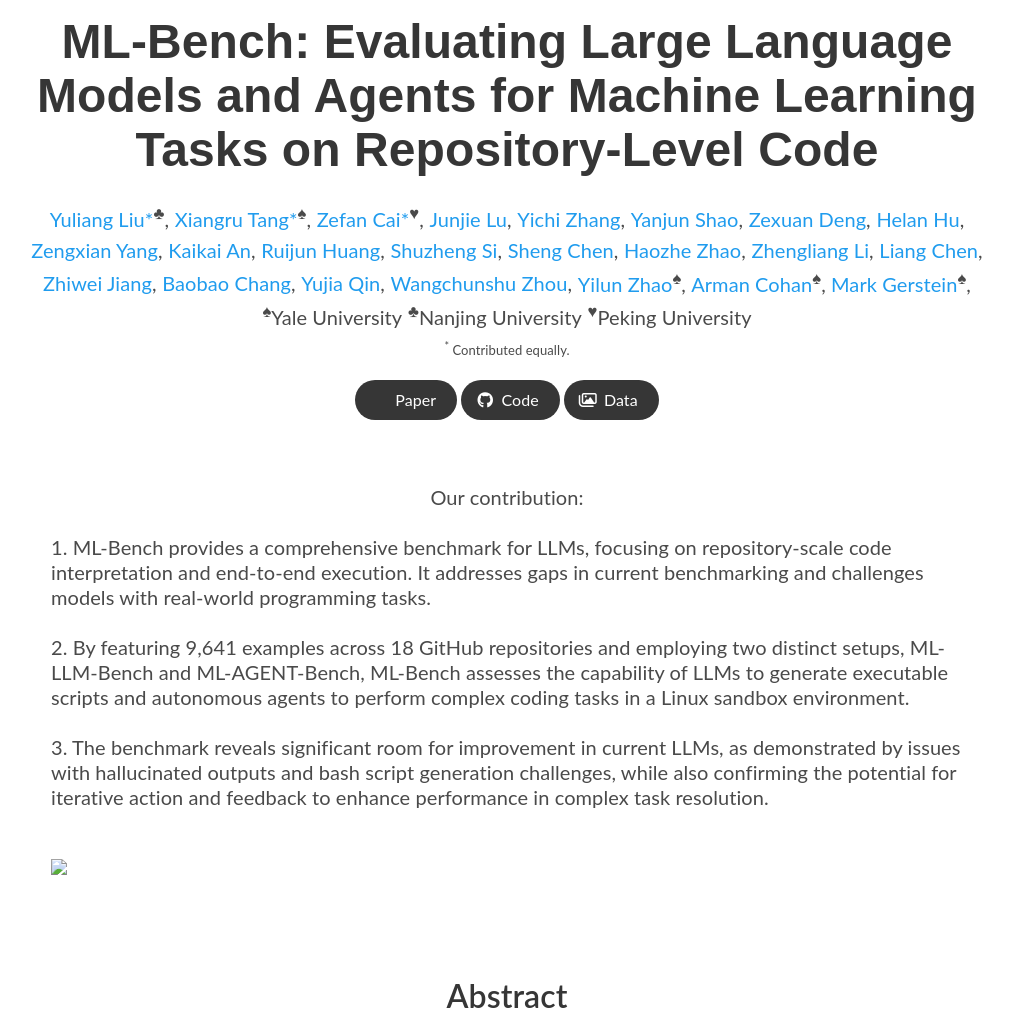
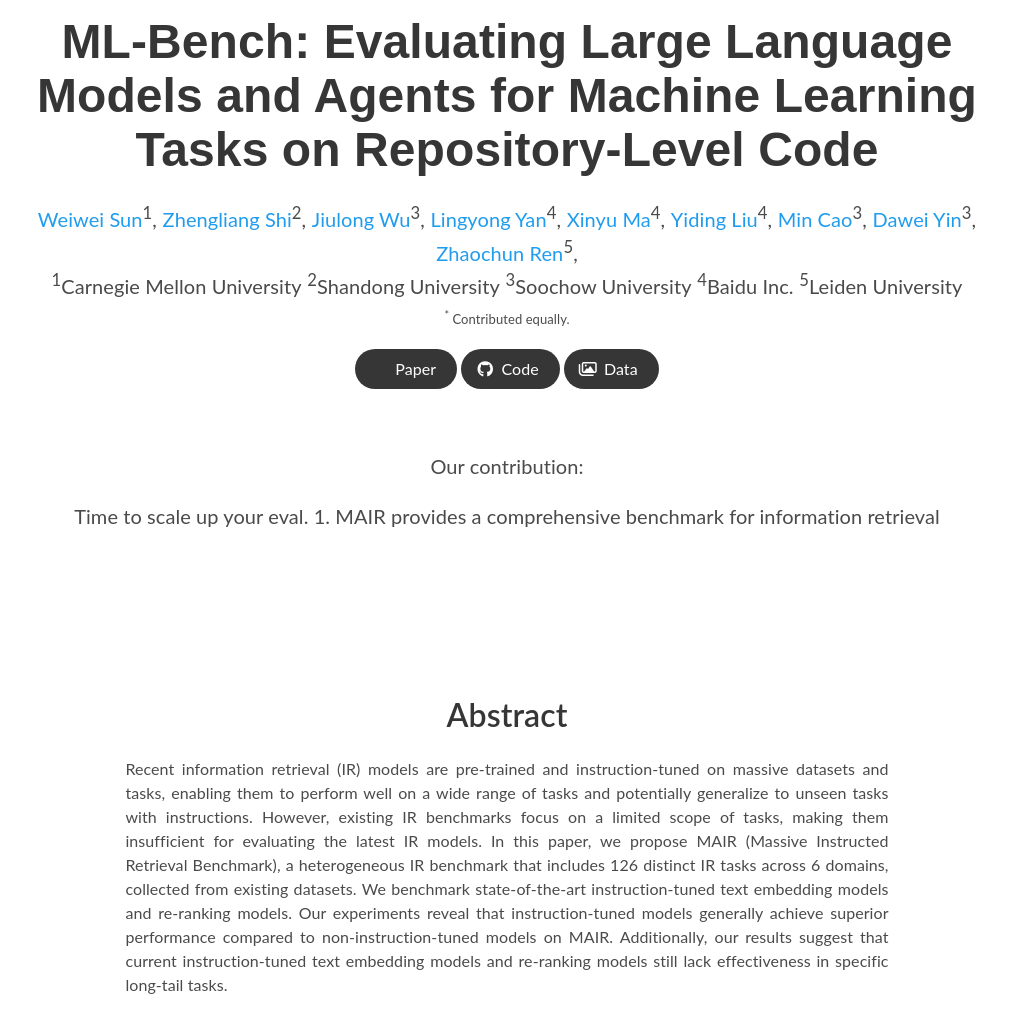
Before and after one commit to MAIR-Bench/MAIR-Bench.github.io, a plain HTML site: page index.html in a window 1280 px wide. Shown: the part 83-1100 px from the top of the page, without its empty margins (133-1146 px from the left). Drawn offline with nearby package versions, Linux system fonts and the light colour scheme; some icons are missing; a web font is replaced by a local one.

Commit message:
Update index.html

```diff
--- a/index.html
+++ b/index.html
@@ -3,10 +3,10 @@
 
 <head>
   <meta charset="utf-8">
-  <meta name="description" content="ML-Bench: Evaluating Large Language Models and Agents for Machine Learning Tasks on Repository-Level Code">
-  <meta name="keywords" content="ML-Bench, benchmark, code-generation, paper-with-code, large-language-models, llm">
+  <meta name="description" content="MAIR: A Massive Benchmark for Evaluating Instructed Retrieval">
+  <meta name="keywords" content="Information Retrieval, Instructed Retrieval, Benchmark">
   <meta name="viewport" content="width=device-width, initial-scale=1">
-  <title>ML-Bench: Evaluating Large Language Models and Agents for Machine Learning Tasks on Repository-Level Code</title>
+  <title>MAIR: A Massive Benchmark for Evaluating Instructed Retrieval</title>
 
   <!-- Global site tag (gtag.js) - Google Analytics -->
   <script async src="https://www.googletagmanager.com/gtag/js?id=G-PYVRSFMDRL"></script>
@@ -105,50 +105,33 @@
             <h1 class="title is-1 publication-title">ML-Bench: Evaluating Large Language Models and Agents for Machine Learning Tasks on Repository-Level Code </h1>
             <div class="is-size-5 publication-authors">
               <!--TODO: CHANGE THE AUTHOR URLS HERE-->
-                            <span class="author-block">
-                <a href="">Yuliang Liu*</a><sup>♣</sup>,</span>
+
               <span class="author-block">
-                <a href="">Xiangru Tang*</a><sup>♠</sup>,</span>
+                <a href="">Weiwei Sun</a><sup>1</sup>,</span>
               <span class="author-block">
-                <a href="">Zefan Cai*</a><sup>♥</sup>,</span>
+                <a href="">Zhengliang Shi</a><sup>2</sup>,</span>
               <span class="author-block">
-                <a href="">Junjie Lu</a><sup></sup>,</span>
+                <a href="">Jiulong Wu</a><sup>3</sup>,</span>
               <span class="author-block">
-                <a href="">Yichi Zhang</a><sup></sup>,</span>
+                <a href="">Lingyong Yan</a><sup>4</sup>,</span>
               <span class="author-block">
-                <a href="">Yanjun Shao</a>,</span>
-
-           <span class="author-block">
-                             <a href="">Zexuan Deng</a>,</span>           <span class="author-block">
-                             <a href="">Helan Hu</a>,</span>           <span class="author-block">
-                             <a href="">Zengxian Yang</a>,</span>           <span class="author-block">
-                             <a href="">Kaikai An</a>,</span>           <span class="author-block">
-                             <a href="">Ruijun Huang</a>,</span>
-              <span class="author-block">             <a href="">Shuzheng Si</a>,</span>
-              <span class="author-block">             <a href="">Sheng Chen</a>,</span>
-              <span class="author-block">             <a href="">Haozhe Zhao</a>,</span>
-              <span class="author-block">             <a href="">Zhengliang Li</a>,</span>
-              <span class="author-block">             <a href="">Liang Chen</a>,</span>
-              <span class="author-block">             <a href="">Zhiwei Jiang</a>,</span>
-              <span class="author-block">             <a href="">Baobao Chang</a>,</span>
-              <span class="author-block">             <a href="">Yujia Qin</a>,</span>
+                <a href="">Xinyu Ma</a><sup>4</sup>,</span>
               <span class="author-block">
-                  <a href="">Wangchunshu Zhou</a>,</span>
+                <a href="">Yiding Liu</a><sup>4</sup>,</span>
               <span class="author-block">
-
-                <span class="author-block">
-                <a href="">Yilun Zhao</a><sup>♠</sup>,  </span>
-                                <span class="author-block">
-                <a href="">Arman Cohan</a><sup>♠</sup>,  </span>
-
-                <span class="author-block">
-                <a href="">Mark Gerstein</a><sup>♠</sup>,  </span>
+                <a href="">Min Cao</a><sup>3</sup>,</span>
+              <span class="author-block">
+                <a href="">Dawei Yin</a><sup>3</sup>,</span>
+              <span class="author-block">
+                <a href="">Zhaochun Ren</a><sup>5</sup>,</span>
             </div>
 
 <div class="is-size-5 publication-authors">
-  <span class="author-block"><sup>♠</sup>Yale University </span>
-  <span class="author-block"><sup>♣</sup>Nanjing University</span>
-    <span class="author-block"><sup>♥</sup>Peking University</span>
+  <span class="author-block"><sup>1</sup>Carnegie Mellon University</span>
+  <span class="author-block"><sup>2</sup>Shandong University</span>
+  <span class="author-block"><sup>3</sup>Soochow University</span>
+  <span class="author-block"><sup>4</sup>Baidu Inc.</span>
+  <span class="author-block"><sup>5</sup>Leiden University</span>
 
 </div>
 
@@ -157,15 +140,11 @@
   <span class="author-block" style="font-size: 13px;"><sup>*</sup> Contributed equally.</span>
 </div>
 
-
-
-
-
             <div class="column has-text-centered">
               <div class="publication-links">
                 <!-- PDF Link. -->
                 <span class="link-block">
-                  <a href="https://arxiv.org/abs/2311.09835"
+                  <a href="https://arxiv.org/abs/2410.10127"
                     class="external-link button is-normal is-rounded is-dark">
                     <span class="icon">
                       <i class="ai ai-arxiv"></i>
@@ -175,7 +154,7 @@
                 </span>
                 <!-- TODO: Code Link. -->
                 <span class="link-block">
-                  <a href="https://github.com/gersteinlab/ML-bench"
+                  <a href="https://github.com/sunnweiwei/MAIR"
                     class="external-link button is-normal is-rounded is-dark">
                     <span class="icon">
                       <i class="fab fa-github"></i>
@@ -185,7 +164,7 @@
                 </span>
                 <!-- TODO: Dataset Link. -->
                 <span class="link-block">
-                  <a href="https://huggingface.co/datasets/super-dainiu/ml-bench"
+                  <a href="https://huggingface.co/datasets/MAIR-Bench/MAIR-Queries"
                      class="external-link button is-normal is-rounded is-dark">
                     <span class="icon">
                       <i class="far fa-images"></i>
@@ -216,18 +195,14 @@
 <div style="text-align: left;">
 
 <br>
-1. ML-Bench provides a comprehensive benchmark for LLMs, focusing on repository-scale code interpretation and end-to-end execution. It addresses gaps in current benchmarking and challenges models with real-world programming tasks.
 
-<br><br>
-2. By featuring 9,641 examples across 18 GitHub repositories and employing two distinct setups, ML-LLM-Bench and ML-AGENT-Bench, ML-Bench assesses the capability of LLMs to generate executable scripts and autonomous agents to perform complex coding tasks in a Linux sandbox environment.
+Time to scale up your eval.
 
-  <br><br>
-3. The benchmark reveals significant room for improvement in current LLMs, as demonstrated by issues with hallucinated outputs and bash script generation challenges, while also confirming the potential for iterative action and feedback to enhance performance in complex task resolution.
-
+1. MAIR provides a comprehensive benchmark for information retrieval
 </div>
        </div>
 </h2><br>
-                  <img src="static/images/main.png">
+<!--                   <img src="static/images/main.png"> -->
 
         <br>
       </div>
@@ -243,14 +218,7 @@
           <h2 class="title is-3">Abstract</h2>
           <div class="content has-text-justified">
             <p>
-Despite Large Language Models (LLMs) like GPT-4 achieving impressive results in function-level code generation, they struggle with repository-scale code understanding (e.g., coming up with the right arguments for calling routines), requiring a deeper comprehension of complex file interactions.
-Also, recently, people have developed LLM agents that attempt to interact with repository code (e.g., compiling and evaluating its execution), prompting the need to evaluate their performance.
-These gaps have motivated our development of ML-Bench, a benchmark rooted in real-world programming applications that leverage existing code repositories to perform tasks.
-Addressing the need for LLMs to interpret long code contexts and translate instructions into precise, executable scripts, ML-Bench encompasses annotated 9,641 examples across 18 GitHub repositories, challenging LLMs to accommodate user-specified arguments and documentation intricacies effectively.
-To evaluate both LLMs and AI agents, two setups are employed:
-ML-LLM-Bench for assessing LLMs' text-to-code conversion within a predefined deployment environment, and ML-Agent-Bench for testing autonomous agents in an end-to-end task execution within a Linux sandbox environment.
-Our findings indicate that while GPT-4o leads with a Pass@5 rate surpassing 50%, there remains significant scope for improvement, highlighted by issues such as hallucinated outputs and difficulties with bash script generation.
-Notably, in the more demanding ML-Agent-Bench, GPT-4o achieves a 76.47% success rate, reflecting the efficacy of iterative action and feedback in complex task resolution.
+Recent information retrieval (IR) models are pre-trained and instruction-tuned on massive datasets and tasks, enabling them to perform well on a wide range of tasks and potentially generalize to unseen tasks with instructions. However, existing IR benchmarks focus on a limited scope of tasks, making them insufficient for evaluating the latest IR models. In this paper, we propose MAIR (Massive Instructed Retrieval Benchmark), a heterogeneous IR benchmark that includes 126 distinct IR tasks across 6 domains, collected from existing datasets. We benchmark state-of-the-art instruction-tuned text embedding models and re-ranking models. Our experiments reveal that instruction-tuned models generally achieve superior performance compared to non-instruction-tuned models on MAIR. Additionally, our results suggest that current instruction-tuned text embedding models and re-ranking models still lack effectiveness in specific long-tail tasks.
             </p>
 <br>
          <!--            <img src="static/images/structure-1.png"> -->
@@ -268,10 +236,10 @@
   <footer class="footer">
     <div class="container">
       <div class="content has-text-centered">
-        <a class="icon-link" href="https://arxiv.org/abs/2311.09835">
+        <a class="icon-link" href="https://arxiv.org/abs/2410.10127">
           <i class="fas fa-file-pdf" style="color:white"></i>
         </a>
-        <a class="icon-link" href="https://github.com/ML-Bench/ML-Bench.github.io" class="external-link" disabled>
+        <a class="icon-link" href="https://github.com/sunnweiwei/MAIR" class="external-link" disabled>
           <i class="fab fa-github" style="color:white"></i>
         </a>
       </div>
@@ -297,9 +265,6 @@
   </footer>
 
 
-
-<!-- Default Statcounter code for ml-bench
-https://ml-bench.github.io/ -->
 <script type="text/javascript">
 var sc_project=12941090;
 var sc_invisible=1;
```
